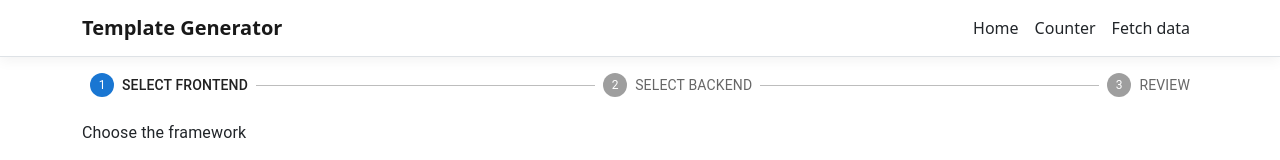
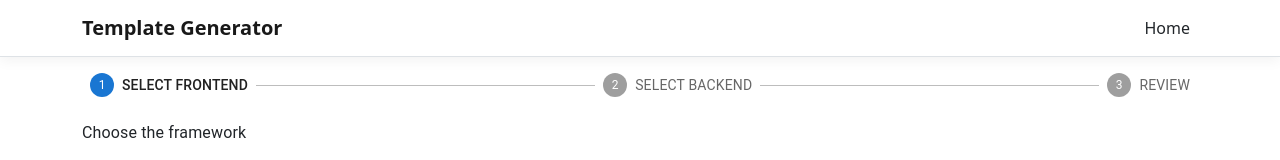
Before and after one commit to TemplateGenerator/template-generator, a React (Create React App) app in the folder ClientApp/: page / in a window 1280 px wide. Shown: the top 160 px of the page. Built offline with nearby package versions, Linux system fonts and the light colour scheme.

Commit message:
Removed counter, fetchdata

```diff
--- a/ClientApp/src/App.js
+++ b/ClientApp/src/App.js
@@ -14,8 +14,8 @@
     return (
       <Layout>
         <Route exact path='/' component={Home} />
-        <Route path='/counter' component={Counter} />
-        <Route path='/fetch-data' component={FetchData} />
+        {/*<Route path='/counter' component={Counter} />*/}
+        {/*<Route path='/fetch-data' component={FetchData} />*/}
       </Layout>
     );
   }
--- a/ClientApp/src/components/NavMenu.js
+++ b/ClientApp/src/components/NavMenu.js
@@ -33,12 +33,12 @@
                 <NavItem>
                   <NavLink tag={Link} className="text-dark" to="/">Home</NavLink>
                 </NavItem>
-                <NavItem>
-                  <NavLink tag={Link} className="text-dark" to="/counter">Counter</NavLink>
-                </NavItem>
-                <NavItem>
-                  <NavLink tag={Link} className="text-dark" to="/fetch-data">Fetch data</NavLink>
-                </NavItem>
+                {/*<NavItem>*/}
+                {/*  <NavLink tag={Link} className="text-dark" to="/counter">Counter</NavLink>*/}
+                {/*</NavItem>*/}
+                {/*<NavItem>*/}
+                {/*  <NavLink tag={Link} className="text-dark" to="/fetch-data">Fetch data</NavLink>*/}
+                {/*</NavItem>*/}
               </ul>
             </Collapse>
           </Container>
```
